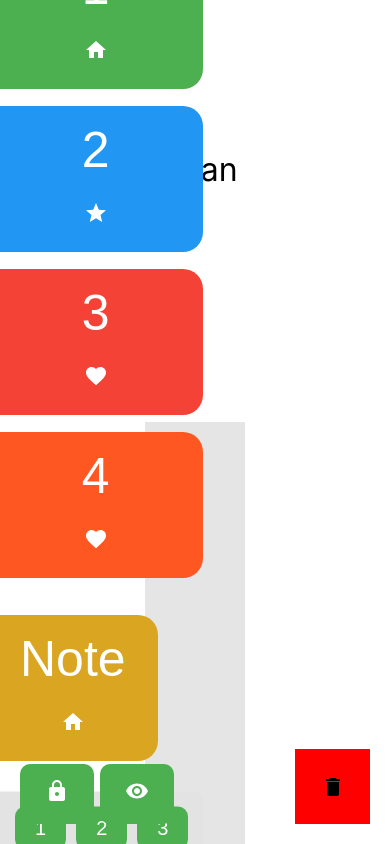
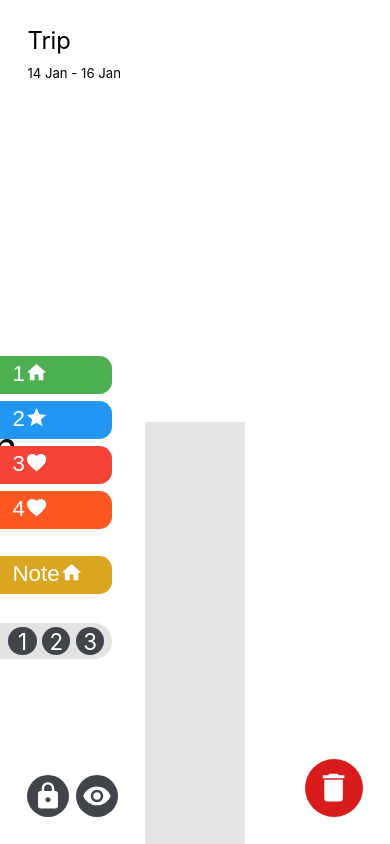
Before and after one commit to ferni2768/quickescape, a React (Create React App) app: page / in a window 390 px wide. Built offline with nearby package versions, Linux system fonts and the light colour scheme.

Commit message:
Initial button style and introduced screen responsivity

```diff
--- a/src/App.js
+++ b/src/App.js
@@ -10,6 +10,7 @@ import './components/styles/Room.css';
 
 function App() {
   const mouseFollowerRef = useRef(null);
+  const appRef = useRef(null);
   const [locked, setLocked] = useState(true);
 
   const {
@@ -43,6 +44,25 @@ function App() {
   const [isOpen, setIsOpen] = useState(false);
   const [startDate, setStartDate] = useState(new Date());
   const [endDate, setEndDate] = useState(dayjs().add(2, 'day').toDate());
+
+  // Set the dimensions of the app screen
+  useEffect(() => {
+    const setAppDimensions = () => {
+      if (appRef.current) {
+        appRef.current.style.height = `${window.innerHeight}px`;
+        appRef.current.style.width = `${window.innerWidth}px`;
+      }
+    };
+
+    setAppDimensions();
+    window.addEventListener('resize', setAppDimensions);
+    window.addEventListener('orientationchange', setAppDimensions);
+
+    return () => {
+      window.removeEventListener('resize', setAppDimensions);
+      window.removeEventListener('orientationchange', setAppDimensions);
+    };
+  }, []);
 
   // Update position on touch/mouse move
   useEffect(() => {
@@ -160,7 +180,7 @@ function App() {
 
 
   return (
-    <div className="App">
+    <div className="App" ref={appRef}>
       <UI createRectangle={createRectangle} mouseFollowerRef={mouseFollowerRef} zoom={zoom} locked={locked} setLocked={setLocked} deactivateRectangle={deactivateRectangle} activeRectangle={activeRectangle}
         startDate={startDate} endDate={endDate} setStartDate={setStartDate} setEndDate={setEndDate} isOpen={isOpen} setIsOpen={setIsOpen} />
 
--- a/src/components/UI.js
+++ b/src/components/UI.js
@@ -36,10 +36,13 @@ const UI = ({ createRectangle, zoom, mouseFollowerRef, locked, setLocked, deacti
     return (
         <div>
             <div style={{ display: visible ? 'flex' : 'none' }}>
+                <div className="UI top-left-container">
                     <BigTextEditor className="UI" />
                     <DateRangePicker className="UI" startDate={startDate} endDate={endDate} setStartDate={setStartDate} setEndDate={setEndDate} isOpen={isOpen} setIsOpen={setIsOpen} />
+                </div>
 
-                <div className="ui-container">
+                <div className="middle-left-container">
+                    <div className="UI rectangle-button-container">
                         {buttonGroups[activeGroup].map(button => (
                             <Button
                                 key={button.id}
@@ -54,8 +57,9 @@ const UI = ({ createRectangle, zoom, mouseFollowerRef, locked, setLocked, deacti
                                 group={button.group}
                             />
                         ))}
+                    </div>
 
-                    <div className="note-button">
+                    <div className="UI note-button">
                         <Button
                             key={0}
                             id={0}
@@ -70,8 +74,7 @@ const UI = ({ createRectangle, zoom, mouseFollowerRef, locked, setLocked, deacti
                         />
                     </div>
 
-                    <div className='UI switch-buttons-container'>
-                        <div className="switch-buttons">
+                    <div className="UI switch-buttons-container">
                         {[1, 2, 3].map(group => (
                             <SwitchButton
                                 key={group}
@@ -81,18 +84,21 @@ const UI = ({ createRectangle, zoom, mouseFollowerRef, locked, setLocked, deacti
                         ))}
                     </div>
                 </div>
-
-                    <Trashcan className="UI trashcan" icon={<Delete />} deactivateRectangle={deactivateRectangle} activeRectangle={activeRectangle} />
-                </div>
             </div>
 
-            <button className="UI lock-button" onClick={() => setLocked(!locked)}>
+            <div className="UI bottom-left-container">
+                <button className="UI lock-button" onClick={() => setLocked(!locked)} onTouchStart={() => setLocked(!locked)}>
                     {locked ? <Lock /> : <LockOpen />}
                 </button>
 
-            <button className="UI view-button" onClick={() => setVisible(!visible)}>
+                <button className="UI view-button" onClick={() => setVisible(!visible)} onTouchStart={() => setVisible(!visible)}>
                     {visible ? <Visibility /> : <VisibilityOff />}
                 </button>
+            </div>
+
+            <div className="UI bottom-right-container">
+                <Trashcan className="UI trashcan" icon={<Delete />} deactivateRectangle={deactivateRectangle} activeRectangle={activeRectangle} />
+            </div>
         </div>
     );
 };
--- a/src/components/UI_buttons/BigTextEditor.js
+++ b/src/components/UI_buttons/BigTextEditor.js
@@ -36,7 +36,7 @@ const BigTextEditor = () => {
     const handleInputChange = (e) => {
         const textarea = textareaRef.current;
         const lineHeight = parseFloat(getComputedStyle(textarea).lineHeight);
-        const maxHeight = lineHeight * 3;
+        const maxHeight = lineHeight * 2.1;
 
         if (textarea.scrollHeight <= maxHeight) {
             setText(e.target.value);
@@ -45,7 +45,7 @@ const BigTextEditor = () => {
 
 
     return (
-        <div className="UI big-text-editor" onClick={() => setIsEditing(true)}>
+        <div className="UI big-text-editor" onClick={() => setIsEditing(true)} onTouchStart={() => setIsEditing(true)}>
             {isEditing ? (
                 <textarea
                     className="UI big-text-area"
--- a/src/components/UI_buttons/Button.js
+++ b/src/components/UI_buttons/Button.js
@@ -10,7 +10,7 @@ const Button = ({ id, text, color, size, createRectangle, zoom, mouseFollowerRef
     return (
         <button
             id={`button-${id}`}
-            className="UI ui-button"
+            className="UI rectangle-button"
             style={{ backgroundColor: color }}
             onMouseDown={handleButtonClick}
             onTouchStart={handleButtonClick}
--- a/src/components/styles/Buttons.css
+++ b/src/components/styles/Buttons.css
@@ -1,106 +1,146 @@
 .UI {
     pointer-events: all;
+    z-index: 10000;
+}
+
+.top-left-container {
+    position: absolute;
+    top: calc(2.3vh + 0.5rem);
+    left: calc(2.3vh + 0.5rem);
+}
+
+.middle-left-container {
+    position: absolute;
+    bottom: calc(20vh + 1rem);
+    display: flex;
+    flex-direction: column;
+    left: 0px;
+}
+
+.rectangle-button-container {
+    display: flex;
+    flex-direction: column;
+}
+
+.switch-buttons-container {
+    background-color: #e3e3e3;
+    border-top-right-radius: 10ch;
+    border-bottom-right-radius: 10ch;
+    padding: 0.1ch;
+    padding-left: 0.4ch;
+    padding-right: 0.1ch;
+    margin-top: 1.5ch;
+    pointer-events: none;
+    font-size: calc(0.75vh + 1em);
+    display: flex;
+    flex-direction: row;
+}
+
+.bottom-left-container {
+    position: absolute;
+    bottom: calc(2.3vh + 0.5rem);
+    left: calc(2.3vh + 0.5rem);
+    display: flex;
+    flex-direction: row;
+}
+
+.bottom-right-container {
+    position: absolute;
+    bottom: calc(2.3vh + 0.5rem);
+    right: calc(2.3vh + 0.5rem);
+}
+
+.rectangle-button {
+    font-size: calc(0.75vh + 1em);
+    width: 9ch;
+    background-color: #4CAF50;
+    border: none;
+    color: white;
+    padding: calc(0.2em);
+    padding-left: 1ch;
+    text-align: center;
+    text-decoration: none;
+    display: flex;
+    flex-direction: row;
+    margin-bottom: 7px;
+    cursor: pointer;
+    border-top-right-radius: 1ch;
+    border-bottom-right-radius: 1ch;
+}
+
+.switch-button {
+    background-color: #41444B;
+    width: 2ch;
+    height: 2ch;
+    border: none;
+    color: white;
+    text-align: center;
+    text-decoration: none;
+    display: inline-block;
+    font: inherit;
+    margin: 0.2ch;
+    cursor: pointer;
+    border-radius: 5ch;
 }
 
 .note-button {
     margin-top: 20px;
 }
 
-.button-container {
-    position: fixed;
-    left: 0;
-    top: 50%;
-    transform: translateY(-50%);
-    z-index: 1000;
-}
-
-.ui-button {
-    background-color: #4CAF50;
+.view-button {
+    background-color: #41444B;
     border: none;
     color: white;
-    padding: 15px 32px;
-    padding-left: 20px;
-    text-align: center;
-    text-decoration: none;
-    display: inline-block;
-    font-size: 50px;
-    margin-bottom: 7px;
+    margin-left: calc(0.3vw + 0.5em);
+    width: calc(0.3vw + 3em);
+    height: calc(0.3vw + 3em);
     cursor: pointer;
-
-    border-top-right-radius: 20px;
-    border-bottom-right-radius: 20px;
-}
-
-.switch-button {
-    background-color: #4CAF50;
-    border: none;
-    color: white;
-    padding: 10px 20px;
-    text-align: center;
-    text-decoration: none;
-    display: inline-block;
-    font-size: 20px;
-    margin: 5px;
-    cursor: pointer;
-    border-radius: 10px;
-}
-
-.switch-buttons-container {
-    background-color: #e3e3e3;
-    border-top-right-radius: 10px;
-    border-bottom-right-radius: 10px;
-    padding: 10px;
-    margin-top: 50px;
-    transform: translateY(-50%);
-    pointer-events: none;
-}
-
-.view-button {
-    position: fixed;
-    bottom: 20px;
-    left: 100px;
-    background-color: #4CAF50;
-    border: none;
-    color: white;
-    padding: 15px 25px;
-    text-align: center;
-    text-decoration: none;
-    display: inline-block;
-    font-size: 24px;
-    cursor: pointer;
-    border-radius: 10px;
-    z-index: 1000;
+    border-radius: 100%;
+    display: flex;
+    align-items: center;
+    justify-content: center;
 }
 
 .lock-button {
-    position: fixed;
-    bottom: 20px;
-    left: 20px;
-    background-color: #4CAF50;
+    background-color: #41444B;
     border: none;
     color: white;
-    padding: 15px 25px;
-    text-align: center;
-    text-decoration: none;
-    display: inline-block;
-    font-size: 24px;
+    width: calc(0.3vw + 3em);
+    height: calc(0.3vw + 3em);
     cursor: pointer;
-    border-radius: 10px;
-    z-index: 1000;
+    border-radius: 100%;
+    display: flex;
+    align-items: center;
+    justify-content: center;
 }
 
 .trashcan {
-    position: fixed;
-    bottom: 20px;
-    right: 20px;
-    width: 75px;
-    height: 75px;
-    background-color: red;
+    background-color: #d81c1c;
+    border: none;
+    color: white;
+    width: calc(0.3vw + 3.5em);
+    height: calc(0.3vw + 3.5em);
+    cursor: pointer;
+    border-radius: 100%;
     display: flex;
     align-items: center;
     justify-content: center;
-    cursor: pointer;
-    z-index: 1000;
+}
+
+.rectangle-button svg {
+    width: calc(0.75vh + 0.7em);
+    height: calc(0.75vh + 0.7em);
+}
+
+.view-button svg,
+.lock-button svg {
+    width: calc(0.3vw + 1.2em);
+    height: calc(0.3vw + 1.2em);
+}
+
+.trashcan svg {
+    width: calc(0.3vw + 1.5em);
+    height: calc(0.3vw + 1.5em);
 }
 
 .ui-container {
@@ -109,7 +149,6 @@
     left: 0px;
     height: 100%;
     justify-content: center;
-    z-index: 1000;
     display: flex;
     flex-direction: column;
     gap: 10px;
--- a/src/components/styles/DatePicker.css
+++ b/src/components/styles/DatePicker.css
@@ -1,13 +1,13 @@
 .date-range {
-    position: absolute;
-    top: 150px;
-    left: 10px;
+    display: flex;
+    position: relative;
     color: black;
     cursor: pointer;
     z-index: 1000;
-    width: 100%;
-
-    font-size: xx-large;
+    font-size: calc(0.3vw + 0.75em);
+    width: 12ch;
+    height: calc(2*(7.5px + 0.75vw));
+    margin-top: 0.3rem;
 }
 
 .react-datepicker {
--- a/src/components/styles/TripName.css
+++ b/src/components/styles/TripName.css
@@ -1,18 +1,26 @@
 .big-text-editor {
-    position: absolute;
-    top: 10px;
-    left: 10px;
-    min-width: 100px;
-    min-height: 100px;
-    max-width: 500px;
+    font-size: calc(2vw + 1em);
+    line-height: 1.2;
     cursor: pointer;
-    z-index: 1000;
+    z-index: 100;
+}
+
+.big-text-display {
+    min-width: calc(60px + 5vw);
+    max-width: 15ch;
+    min-height: calc(1*(25px + 2vw));
+    max-height: calc(2.4*(25px + 2vw));
+    font: inherit;
+    line-height: 1.2;
+    white-space: pre-wrap;
+    overflow-wrap: break-word;
+    overflow: hidden;
+    pointer-events: none;
 }
 
 .big-text-area {
-    width: 100%;
+    width: 15ch;
     font: inherit;
-    font-size: 48px;
     line-height: 1.2;
     background-color: transparent;
     border: none;
@@ -23,12 +31,6 @@
     margin: 0;
     overflow: hidden;
     white-space: pre-wrap;
+    overflow-wrap: break-word;
+    display: flex;
 }
-
-.big-text-display {
-    font-size: 48px;
-    line-height: 1.2;
-    white-space: pre-wrap;
-    overflow: hidden;
-    pointer-events: none;
-}
```
Lines whose indentation alone changed are shown as unchanged.
